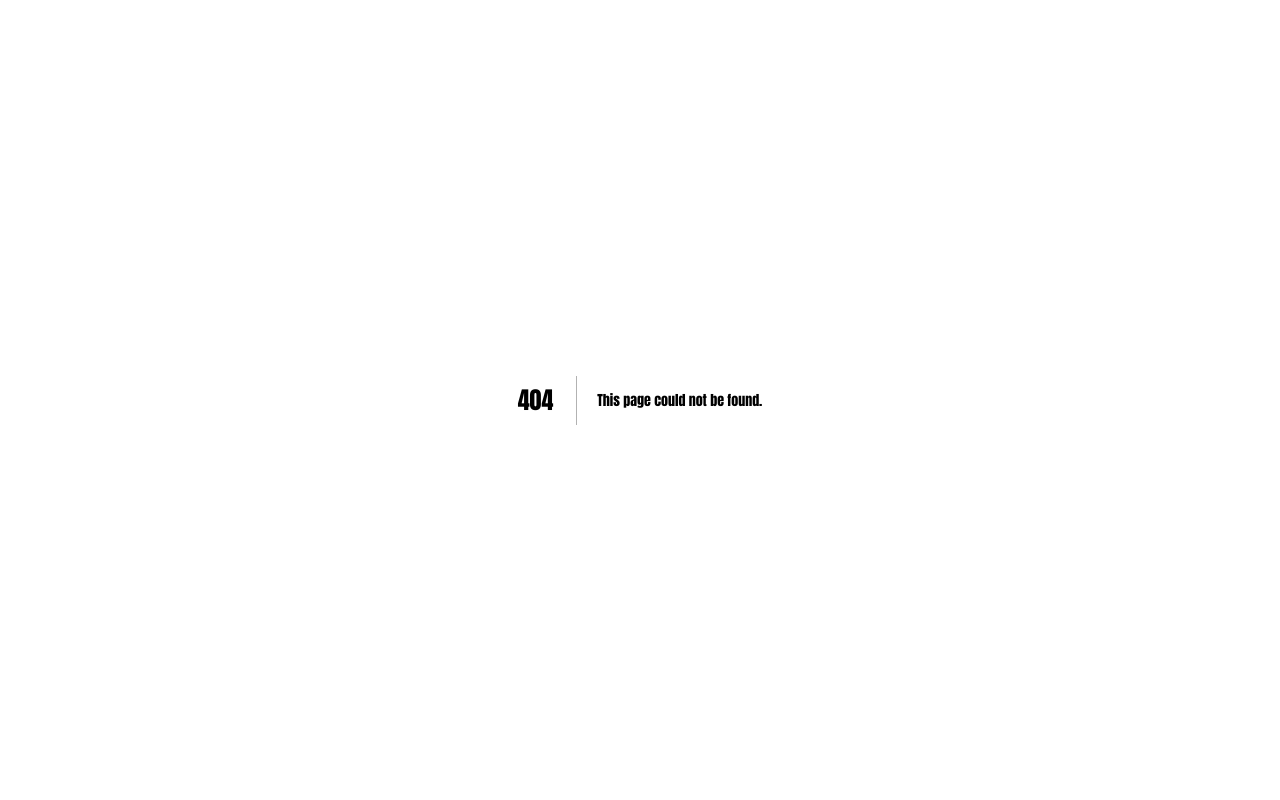
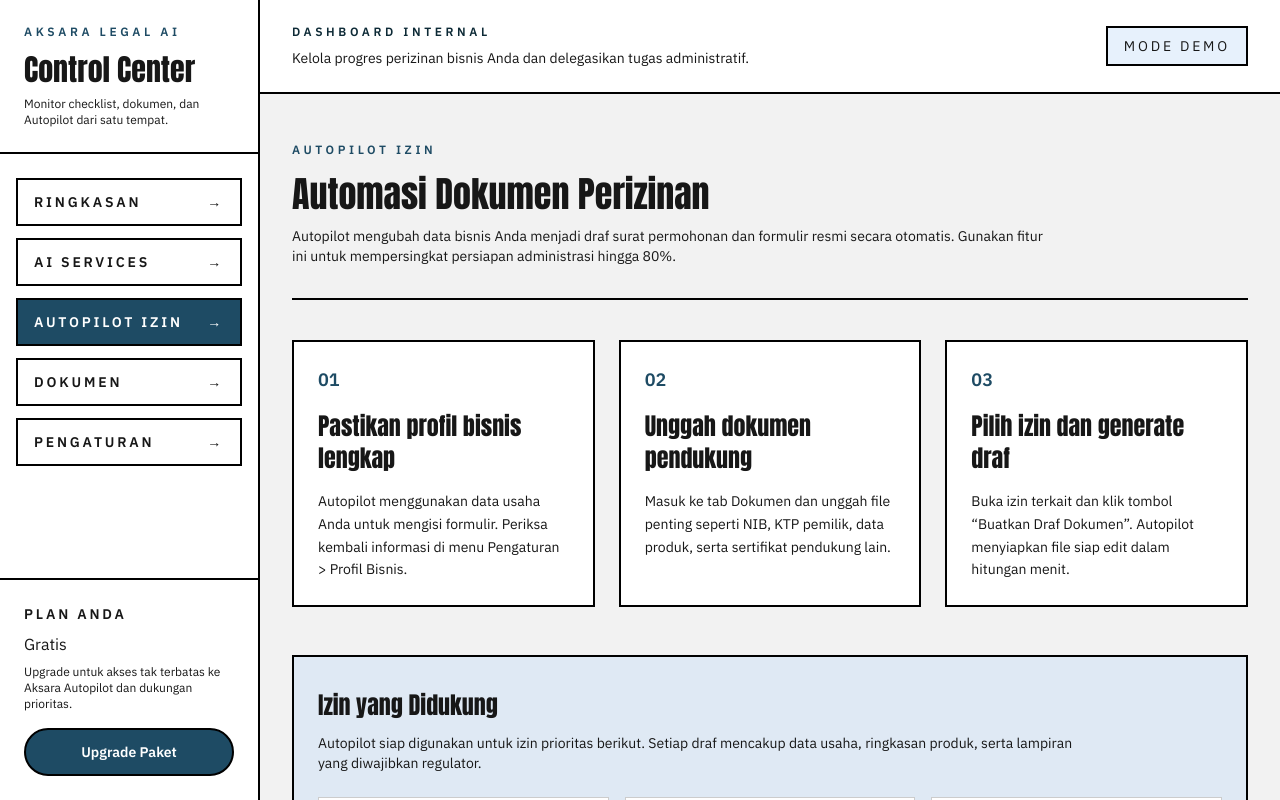
Before and after one commit to Sumbu-Labs/Aksara-Legal-AI, a Next.js app in the folder frontend/: page /dashboard/autopilot in a window 1280 px wide. Before the commit this address had no page. Built offline with nearby package versions, Linux system fonts and the light colour scheme.

Commit message:
feat: update Dockerfile for dependency installation and enhance authentication flow with dynamic routing in frontend components

```diff
--- a/frontend/src/app/auth/page.tsx
+++ b/frontend/src/app/auth/page.tsx
@@ -1,9 +1,9 @@
 'use client';
 
 import Image from 'next/image';
-import { useRouter } from 'next/navigation';
+import { useRouter, useSearchParams } from 'next/navigation';
 import type { FormEvent, JSX } from 'react';
-import { useCallback, useState } from 'react';
+import { useCallback, useEffect, useState } from 'react';
 
 import {
   login as loginRequest,
@@ -21,7 +21,15 @@
   const [isSubmitting, setIsSubmitting] = useState(false);
 
   const router = useRouter();
+  const searchParams = useSearchParams();
   const toast = useToast();
+
+  useEffect(() => {
+    const requestedMode = searchParams.get('mode');
+    if (requestedMode === 'login' || requestedMode === 'register') {
+      setMode(requestedMode);
+    }
+  }, [searchParams]);
 
   const handleRegister = useCallback(
     async (payload: RegisterPayload) => {
--- /dev/null
+++ b/frontend/src/app/dashboard/ai-services/page.tsx
@@ -0,0 +1,65 @@
+import Link from 'next/link';
+import type { JSX } from 'react';
+
+import { listPermits } from '@/data/permits';
+
+export default function DashboardAiServicesPage(): JSX.Element {
+  const permits = listPermits();
+
+  return (
+    <main className="mx-auto w-full max-w-6xl px-8 py-12 text-neutral-dark">
+      <header className="border-b-2 border-black pb-8">
+        <p className="text-xs font-semibold uppercase tracking-[0.3em] text-primary">AI Services</p>
+        <h1 className="mt-4 font-heading text-4xl text-neutral-dark">Pusat Asisten AI</h1>
+        <p className="mt-3 max-w-3xl text-sm text-neutral-mid">
+          Pilih izin yang ingin Anda dalami. Asisten AI kami memberikan jawaban kontekstual lengkap dengan referensi regulasi sehingga tim Anda dapat mengambil keputusan dengan percaya diri.
+        </p>
+      </header>
+
+      <section className="mt-10 grid gap-6 lg:grid-cols-3">
+        {permits.map((permit) => (
+          <article
+            key={permit.slug}
+            className="flex h-full flex-col gap-5 border-2 border-black bg-white px-6 py-6 shadow-card transition-transform hover:-translate-y-1 hover:shadow-lg"
+          >
+            <span className="inline-flex w-fit items-center rounded-full border-2 border-black bg-secondary/50 px-3 py-1 text-xs font-semibold uppercase tracking-[0.3em] text-neutral-mid">
+              {permit.shortName}
+            </span>
+            <div className="space-y-2">
+              <h2 className="font-heading text-2xl text-neutral-dark">Asisten AI: {permit.name}</h2>
+              <p className="text-sm leading-relaxed text-neutral-mid">{permit.summary}</p>
+            </div>
+            <ul className="flex flex-1 list-disc flex-col gap-2 pl-5 text-sm text-neutral-mid">
+              {permit.samplePrompts.slice(0, 2).map((prompt) => (
+                <li key={prompt} className="marker:text-primary">
+                  {prompt}
+                </li>
+              ))}
+            </ul>
+            <Link
+              href={`/izin/${permit.slug}`}
+              className="inline-flex items-center justify-center border-2 border-black bg-primary px-4 py-3 text-sm font-semibold uppercase tracking-widest text-white transition-colors hover:bg-primary-dark"
+            >
+              Buka Asisten AI
+            </Link>
+          </article>
+        ))}
+      </section>
+
+      <section className="mt-12 border-2 border-black bg-secondary/40 px-6 py-8 text-sm text-neutral-mid">
+        <h2 className="font-heading text-2xl text-neutral-dark">Tips Menggunakan Asisten AI</h2>
+        <ul className="mt-4 grid gap-3 md:grid-cols-3">
+          <li className="border border-black/10 bg-white/70 px-4 py-3">
+            Gunakan konteks spesifik usaha Anda (jenis produk, lokasi, status izin) agar jawaban lebih relevan.
+          </li>
+          <li className="border border-black/10 bg-white/70 px-4 py-3">
+            Tanyakan langkah-langkah selanjutnya setelah menerima jawaban untuk menjaga progres checklist.
+          </li>
+          <li className="border border-black/10 bg-white/70 px-4 py-3">
+            Simpan tautan regulasi yang direferensikan untuk dokumentasi audit internal.
+          </li>
+        </ul>
+      </section>
+    </main>
+  );
+}
--- /dev/null
+++ b/frontend/src/app/dashboard/autopilot/page.tsx
@@ -0,0 +1,91 @@
+import Link from 'next/link';
+import type { JSX } from 'react';
+
+import { listPermits } from '@/data/permits';
+
+const AUTOPILOT_STEPS = [
+  {
+    number: '01',
+    title: 'Pastikan profil bisnis lengkap',
+    description:
+      'Autopilot menggunakan data usaha Anda untuk mengisi formulir. Periksa kembali informasi di menu Pengaturan > Profil Bisnis.',
+  },
+  {
+    number: '02',
+    title: 'Unggah dokumen pendukung',
+    description:
+      'Masuk ke tab Dokumen dan unggah file penting seperti NIB, KTP pemilik, data produk, serta sertifikat pendukung lain.',
+  },
+  {
+    number: '03',
+    title: 'Pilih izin dan generate draf',
+    description:
+      'Buka izin terkait dan klik tombol “Buatkan Draf Dokumen”. Autopilot menyiapkan file siap edit dalam hitungan menit.',
+  },
+];
+
+export default function DashboardAutopilotPage(): JSX.Element {
+  const permits = listPermits();
+
+  return (
+    <main className="mx-auto w-full max-w-6xl px-8 py-12 text-neutral-dark">
+      <header className="border-b-2 border-black pb-8">
+        <p className="text-xs font-semibold uppercase tracking-[0.3em] text-primary">Autopilot Izin</p>
+        <h1 className="mt-4 font-heading text-4xl text-neutral-dark">Automasi Dokumen Perizinan</h1>
+        <p className="mt-3 max-w-3xl text-sm text-neutral-mid">
+          Autopilot mengubah data bisnis Anda menjadi draf surat permohonan dan formulir resmi secara otomatis. Gunakan fitur ini untuk mempersingkat persiapan administrasi hingga 80%.
+        </p>
+      </header>
+
+      <section className="mt-10 grid gap-6 md:grid-cols-3">
+        {AUTOPILOT_STEPS.map((step) => (
+          <article
+            key={step.number}
+            className="flex h-full flex-col gap-4 border-2 border-black bg-white px-6 py-6 shadow-card"
+          >
+            <span className="text-lg font-semibold text-primary">{step.number}</span>
+            <h2 className="font-heading text-2xl text-neutral-dark">{step.title}</h2>
+            <p className="text-sm leading-relaxed text-neutral-mid">{step.description}</p>
+          </article>
+        ))}
+      </section>
+
+      <section className="mt-12 border-2 border-black bg-secondary/40 px-6 py-8">
+        <h2 className="font-heading text-2xl text-neutral-dark">Izin yang Didukung</h2>
+        <p className="mt-3 max-w-3xl text-sm text-neutral-mid">
+          Autopilot siap digunakan untuk izin prioritas berikut. Setiap draf mencakup data usaha, ringkasan produk, serta lampiran yang diwajibkan regulator.
+        </p>
+        <div className="mt-6 grid gap-4 md:grid-cols-3">
+          {permits.map((permit) => (
+            <div key={permit.slug} className="flex flex-col gap-3 border border-black/20 bg-white px-5 py-5">
+              <span className="text-xs font-semibold uppercase tracking-[0.3em] text-primary">{permit.shortName}</span>
+              <p className="font-heading text-xl text-neutral-dark">{permit.name}</p>
+              <p className="text-sm text-neutral-mid">{permit.heroTagline}</p>
+              <Link
+                href={`/izin/${permit.slug}`}
+                className="inline-flex w-fit items-center justify-center border-2 border-black bg-primary px-4 py-2 text-xs font-semibold uppercase tracking-[0.3em] text-white transition-colors hover:bg-primary-dark"
+              >
+                Buka Detail Izin
+              </Link>
+            </div>
+          ))}
+        </div>
+      </section>
+
+      <section className="mt-12 flex flex-col gap-4 border-2 border-black bg-white px-6 py-8 text-sm text-neutral-mid md:flex-row md:items-center md:justify-between">
+        <div className="max-w-2xl space-y-2">
+          <h2 className="font-heading text-2xl text-neutral-dark">Siapkan Dokumen Pendukung</h2>
+          <p>
+            Kelola dan unggah seluruh lampiran penting melalui modul Dokumen. Autopilot otomatis mengaitkan file yang relevan ke formulir yang digenerate.
+          </p>
+        </div>
+        <Link
+          href="/dashboard/documents"
+          className="inline-flex items-center justify-center border-2 border-black bg-white px-4 py-3 text-sm font-semibold uppercase tracking-[0.3em] text-neutral-dark transition-colors hover:bg-secondary"
+        >
+          Kelola Dokumen
+        </Link>
+      </section>
+    </main>
+  );
+}
--- a/frontend/src/components/CTASection.tsx
+++ b/frontend/src/components/CTASection.tsx
@@ -1,3 +1,5 @@
+import Link from 'next/link';
+
 export function CTASection() {
   return (
     <section id="get-started" className="py-16 px-4 bg-primary text-center scroll-mt-16">
@@ -9,18 +11,18 @@
           Bergabunglah dengan ribuan UMKM yang telah menggunakan Aksara Legal AI untuk menyelesaikan perizinan dengan cepat dan mudah.
         </p>
         <div className="flex flex-col sm:flex-row gap-4 justify-center">
-          <a
-            href="/register"
+          <Link
+            href="/auth?mode=register"
             className="bg-white text-primary px-8 py-4 rounded-full font-medium text-lg hover:bg-gray-100 transition-colors shadow-card"
           >
             Daftar Gratis
-          </a>
-          <a
-            href="/login"
+          </Link>
+          <Link
+            href="/auth?mode=login"
             className="border-2 border-white text-white px-8 py-4 rounded-full font-medium text-lg hover:bg-white hover:text-primary transition-colors"
           >
             Masuk
-          </a>
+          </Link>
         </div>
       </div>
     </section>
--- a/frontend/src/components/HeroSection.tsx
+++ b/frontend/src/components/HeroSection.tsx
@@ -1,3 +1,5 @@
+import Link from 'next/link';
+
 export function HeroSection() {
   return (
     <section className="min-h-screen px-4 py-16 bg-background">
@@ -9,12 +11,12 @@
           <p className="text-lg md:text-xl text-neutral-mid">
             Aksara Legal AI membantu UMKM dan startup memetakan kewajiban regulasi, menyusun checklist, dan menghasilkan draf dokumen dalam hitungan menit.
           </p>
-          <a
-            href="/register"
+          <Link
+            href="/auth?mode=register"
             className="inline-flex w-fit items-center justify-center bg-primary text-white px-8 py-4 rounded-full font-medium text-lg hover:bg-primary-dark transition-colors shadow-card"
           >
             Mulai Sekarang
-          </a>
+          </Link>
         </div>
 
         <div className="aspect-square border-2 border-neutral-light bg-white shadow-card" aria-hidden="true" />
--- a/frontend/src/components/Navbar.tsx
+++ b/frontend/src/components/Navbar.tsx
@@ -37,7 +37,7 @@
 
         <div className="ml-4">
           <Link
-            href="/auth"
+            href="/auth?mode=register"
             className="border-2 border-black bg-primary px-4 py-2 font-medium text-[var(--background)]"
           >
             Mulai Sekarang
--- a/frontend/src/components/PricingSection.tsx
+++ b/frontend/src/components/PricingSection.tsx
@@ -12,7 +12,7 @@
       'Checklist perizinan dasar',
     ],
     ctaLabel: 'Mulai Gratis',
-    ctaHref: '/register',
+    ctaHref: '/auth?mode=register&plan=gratis',
     highlight: false,
   },
   {
@@ -26,7 +26,7 @@
       '1x Autopilot untuk setiap izin',
     ],
     ctaLabel: 'Upgrade ke Satuan',
-    ctaHref: '/pricing#satuan',
+    ctaHref: '/harga#satuan',
     highlight: false,
   },
   {
@@ -41,7 +41,7 @@
       'Prioritas dukungan',
     ],
     ctaLabel: 'Langganan Pro',
-    ctaHref: '/pricing#pro',
+    ctaHref: '/harga#pro',
     highlight: true,
   },
 ];
--- a/frontend/src/components/dashboard/DashboardShell.tsx
+++ b/frontend/src/components/dashboard/DashboardShell.tsx
@@ -12,6 +12,8 @@
 
 const NAV_ITEMS: NavItem[] = [
   { href: '/dashboard', label: 'Ringkasan' },
+  { href: '/dashboard/ai-services', label: 'AI Services' },
+  { href: '/dashboard/autopilot', label: 'Autopilot Izin' },
   { href: '/dashboard/documents', label: 'Dokumen' },
   { href: '/dashboard/settings', label: 'Pengaturan' },
 ];
```
Also changed, not shown: 1 other file (tests, documents, lock files or other folders).
